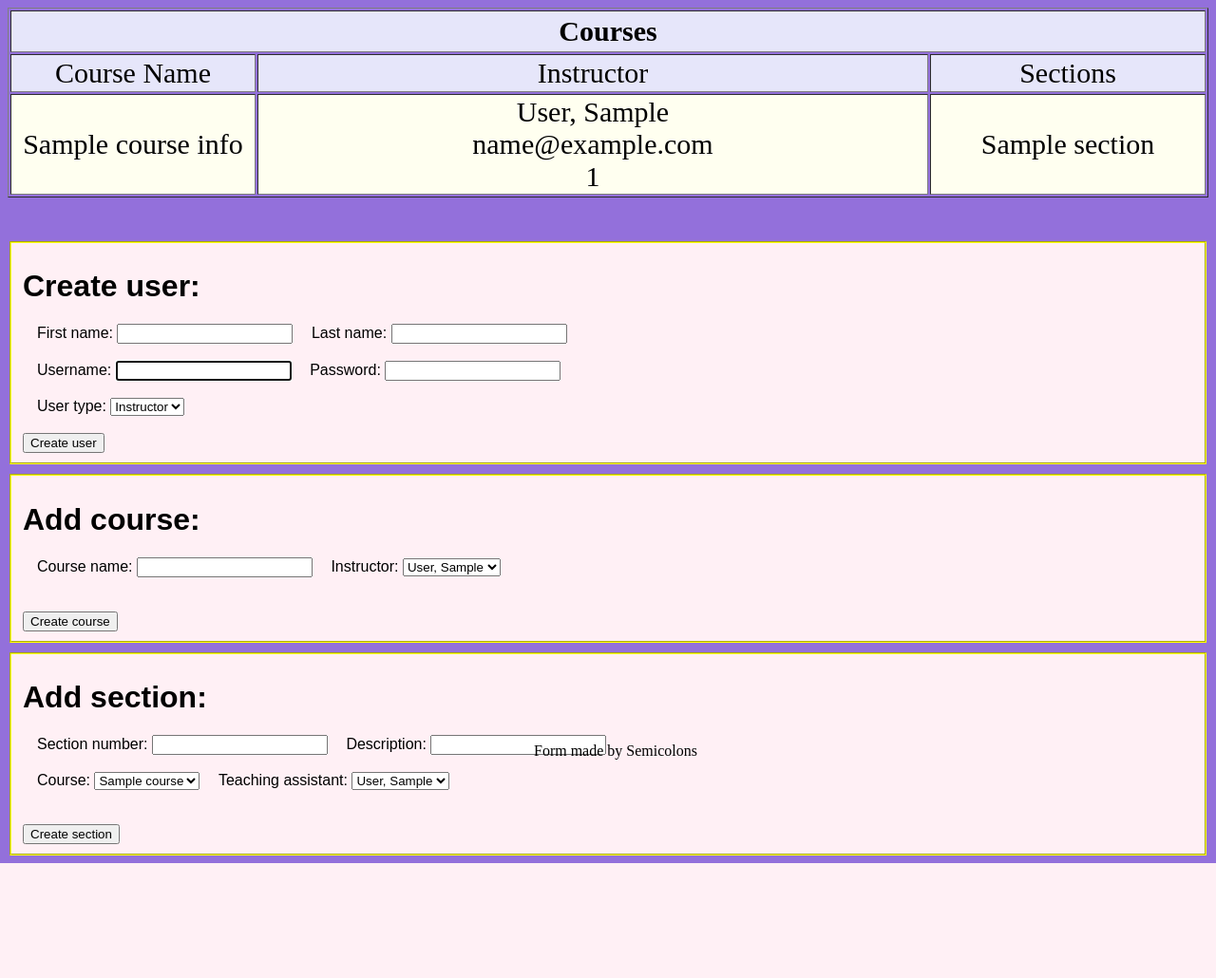
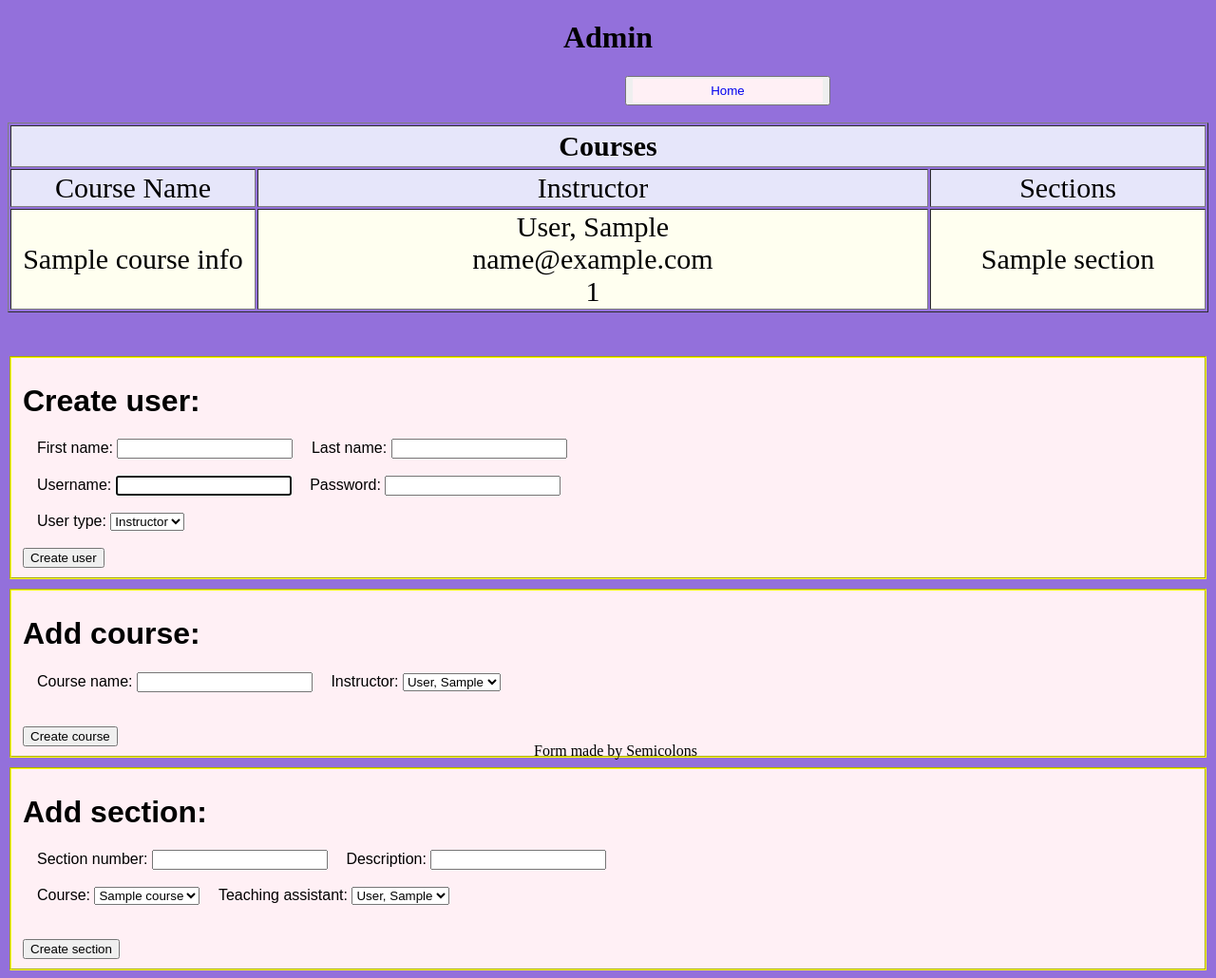
Before and after one commit to katetdo/CS361Project, a Django app: template templates/admin.html in a window 1280 px wide. Shown: the whole page at 95% size. Before the commit the page ends 909 px from the top, so only its background shows below. Run offline with Django 3.2, Linux system fonts and the light colour scheme; tables that the repository leaves empty hold one stand-in row (values such as "Sample post"); the template is opened without the code that fills it: values that come from a table or form of the project are taken from there, most other values are stand-ins (such as "Sample title", 1, 10 or a date in 2020).

Commit message:
Added the home button

```diff
--- a/GitHubTest/static/styles/global.css
+++ b/GitHubTest/static/styles/global.css
@@ -6,6 +6,23 @@ Description: Global styles not specific to one page.
 body{
     background: mediumpurple;
 }
+
+#headerButton{
+  list-style: none;
+  position: relative;
+  margin-left:650px;
+}
+#headerButton a{
+  text-decoration: none;
+  background: lightgrey;
+  width: 200px;
+  height: 25px;
+  display: inline-block;
+  text-align: center;
+  line-height: 25px;
+  background: #fff0f5;
+}
+
 
 fieldset {
     margin-top: 10px;
--- a/templates/admin.html
+++ b/templates/admin.html
@@ -10,6 +10,12 @@
     <link rel="stylesheet" href="{% static "styles/global.css" %}"/>
 </head>
 <body>
+<header>
+    <h1 align="center">Admin</h1>
+    <div id="headerButton">
+        <button><a href="/">Home</a></button>
+    </div><br>
+</header>
 <table width="100%" height="250%" align="center" border="1">
       <tr>
           <th colspan="7" style="background-color: Lavender; font-size:30px" height="40">Courses</th>
--- a/templates/personal_info.html
+++ b/templates/personal_info.html
@@ -12,6 +12,9 @@
   <body>
     <header>
       <h1 align="center">Personal Information Editor</h1>
+      <div id="headerButton">
+            <button><a href="/">Home</a></button>
+      </div><br>
     </header>
     <fieldset id="content-wrapper">
         <h2>Personal Information</h2>
```
